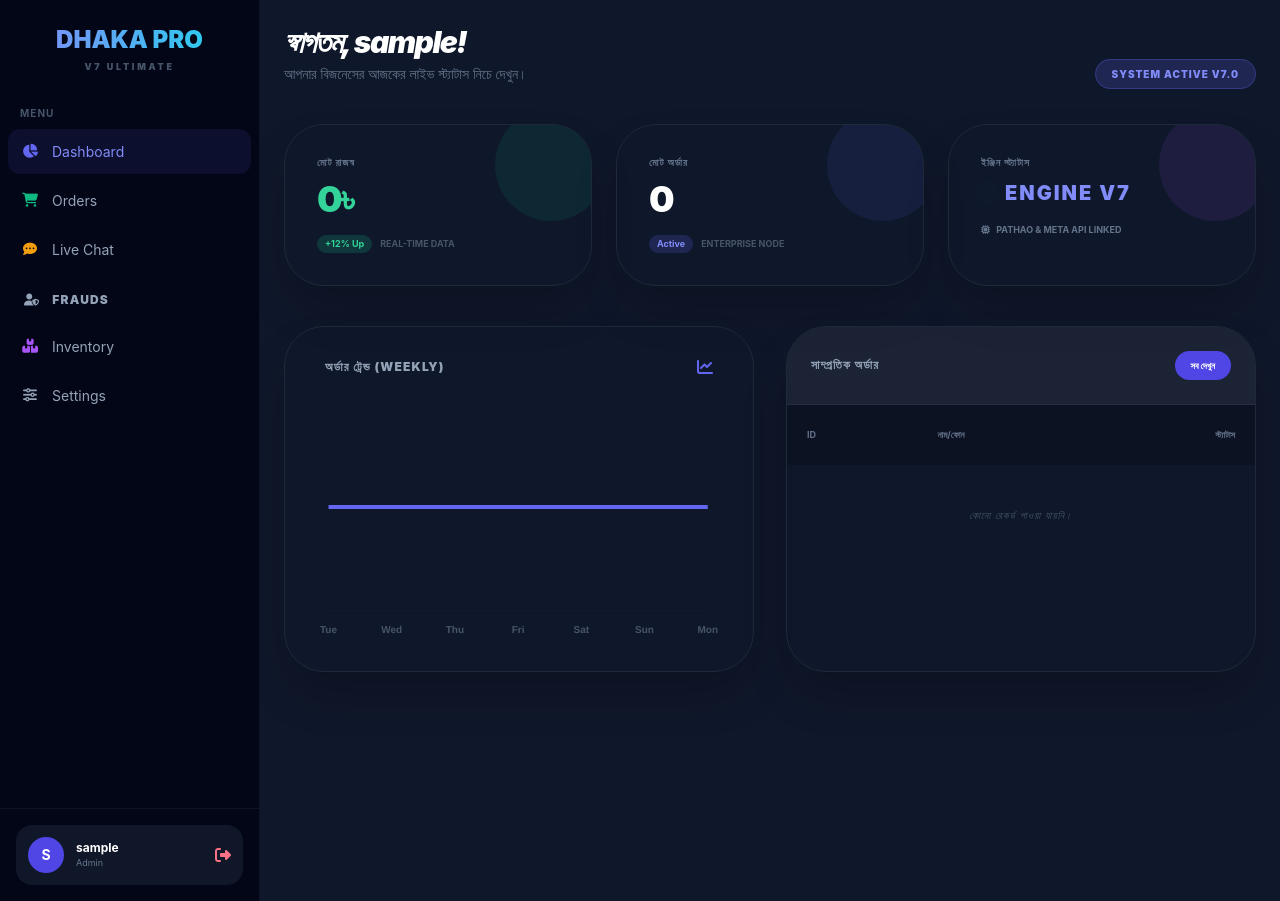
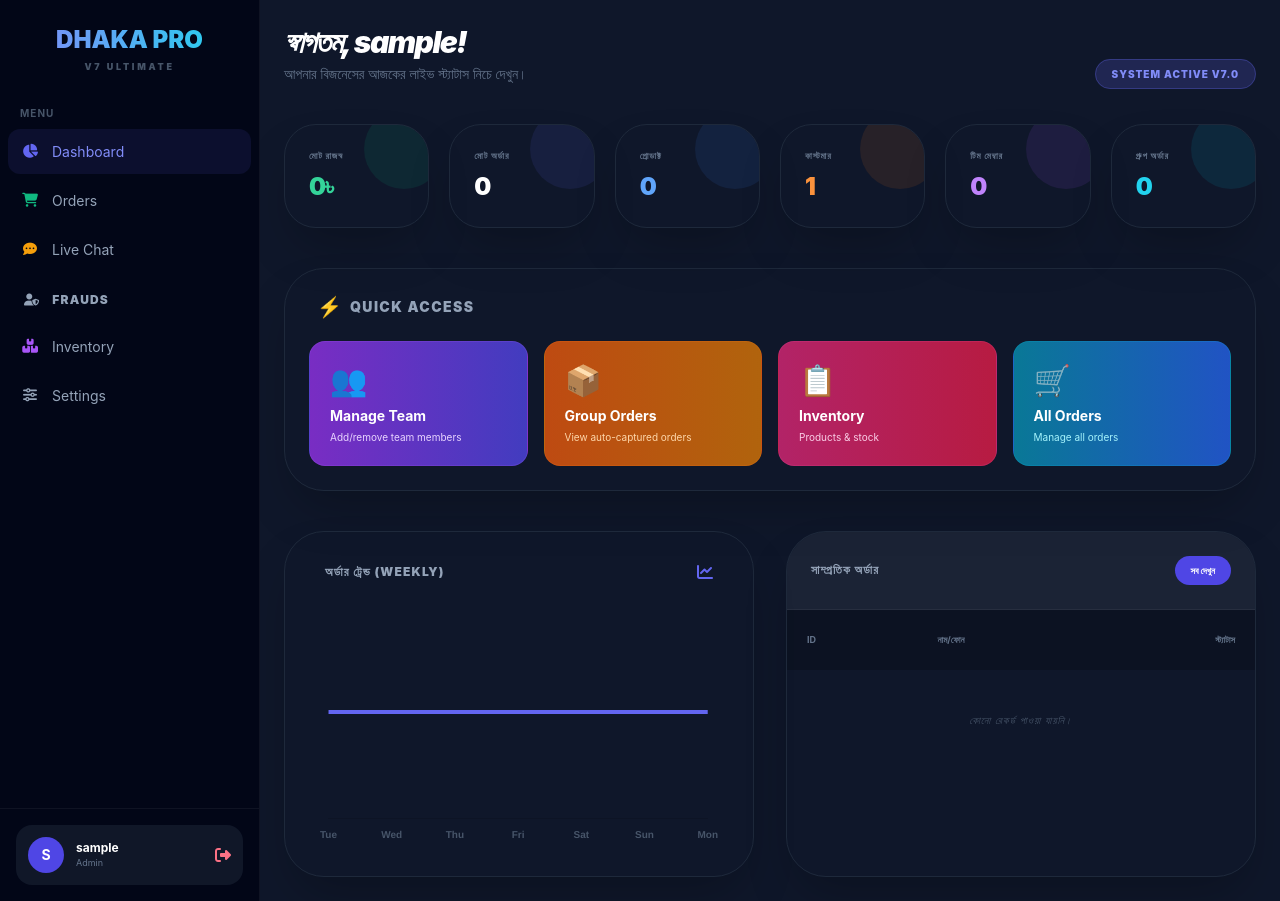
Before and after one commit to printthp/Dhaka-exclusive-sms-bot-wp-msg, a Flask app: page /admin in a window 1280 px wide. Run offline with Flask 2, Linux system fonts and the light colour scheme; the visitor is signed in with stand-in values (Sample User, id 1); data comes from the database, SQL or seed files in the repository; data that the repository does not hold is empty; some libraries are stand-ins or nearby versions.

Commit message:
Update dashboard.html

```diff
--- a/templates/dashboard.html
+++ b/templates/dashboard.html
@@ -15,43 +15,82 @@
     </div>
 </div>
 
-<!-- ২. স্ট্যাটাস কার্ডস -->
-<div class="grid grid-cols-1 md:grid-cols-3 gap-6 mb-10">
+<!-- স্ট্যাটাস কার্ডস (6 cards) -->
+<div class="grid grid-cols-1 md:grid-cols-3 lg:grid-cols-6 gap-5 mb-10">
     <!-- Revenue Card -->
-    <div class="glass p-8 rounded-[2.5rem] shadow-2xl relative overflow-hidden group border border-slate-800 hover:border-emerald-500/30 transition-all duration-500">
-        <div class="absolute -right-4 -top-4 w-28 h-28 bg-emerald-500/10 rounded-full group-hover:scale-150 transition-all duration-700"></div>
-        <p class="text-[10px] text-slate-500 uppercase font-black tracking-widest leading-none">মোট রাজস্ব</p>
-        <h2 class="text-4xl font-black mt-3 text-emerald-400 tracking-tighter">{{ "{:,.0f}".format(analytics.total_revenue) }}৳</h2>
-        <div class="mt-4 flex items-center gap-2">
-            <span class="bg-emerald-500/20 text-emerald-400 text-[9px] font-bold px-2 py-0.5 rounded-full">+12% Up</span>
-            <span class="text-[9px] text-slate-600 font-bold uppercase">Real-time Data</span>
-        </div>
+    <div class="glass p-6 rounded-[2rem] shadow-2xl relative overflow-hidden group border border-slate-800 hover:border-emerald-500/30 transition-all duration-500">
+        <div class="absolute -right-4 -top-4 w-20 h-20 bg-emerald-500/10 rounded-full group-hover:scale-150 transition-all duration-700"></div>
+        <p class="text-[9px] text-slate-500 uppercase font-black tracking-widest">মোট রাজস্ব</p>
+        <h2 class="text-2xl font-black mt-2 text-emerald-400 tracking-tighter">{{ "{:,.0f}".format(analytics.total_revenue) }}৳</h2>
     </div>
 
     <!-- Orders Card -->
-    <div class="glass p-8 rounded-[2.5rem] shadow-2xl relative overflow-hidden group border border-slate-800 hover:border-indigo-500/30 transition-all duration-500">
-        <div class="absolute -right-4 -top-4 w-28 h-28 bg-indigo-500/10 rounded-full group-hover:scale-150 transition-all duration-700"></div>
-        <p class="text-[10px] text-slate-500 uppercase font-black tracking-widest leading-none">মোট অর্ডার</p>
-        <h2 class="text-4xl font-black mt-3 text-white tracking-tighter">{{ analytics.total_orders }}</h2>
-        <div class="mt-4 flex items-center gap-2">
-            <span class="bg-indigo-500/20 text-indigo-400 text-[9px] font-bold px-2 py-0.5 rounded-full">Active</span>
-            <span class="text-[9px] text-slate-600 font-bold uppercase">Enterprise Node</span>
-        </div>
+    <div class="glass p-6 rounded-[2rem] shadow-2xl relative overflow-hidden group border border-slate-800 hover:border-indigo-500/30 transition-all duration-500">
+        <div class="absolute -right-4 -top-4 w-20 h-20 bg-indigo-500/10 rounded-full group-hover:scale-150 transition-all duration-700"></div>
+        <p class="text-[9px] text-slate-500 uppercase font-black tracking-widest">মোট অর্ডার</p>
+        <h2 class="text-2xl font-black mt-2 text-white tracking-tighter">{{ analytics.total_orders }}</h2>
     </div>
 
-    <!-- Health Card -->
-    <div class="glass p-8 rounded-[2.5rem] shadow-2xl relative overflow-hidden group border border-slate-800 hover:border-purple-500/30 transition-all duration-500">
-        <div class="absolute -right-4 -top-4 w-28 h-28 bg-purple-500/10 rounded-full group-hover:scale-150 transition-all duration-700"></div>
-        <p class="text-[10px] text-slate-500 uppercase font-black tracking-widest leading-none">ইঞ্জিন স্ট্যাটাস</p>
-        <div class="flex items-center mt-3 gap-3">
-             <div class="w-3 h-3 bg-emerald-500 rounded-full animate-ping"></div>
-             <h2 class="text-xl font-black text-indigo-400 tracking-widest uppercase">Engine V7</h2>
-        </div>
-        <p class="text-[9px] text-slate-500 font-bold mt-4 uppercase"><i class="fa-solid fa-microchip mr-1"></i> Pathao & Meta API Linked</p>
+    <!-- Products Card -->
+    <div class="glass p-6 rounded-[2rem] shadow-2xl relative overflow-hidden group border border-slate-800 hover:border-blue-500/30 transition-all duration-500">
+        <div class="absolute -right-4 -top-4 w-20 h-20 bg-blue-500/10 rounded-full group-hover:scale-150 transition-all duration-700"></div>
+        <p class="text-[9px] text-slate-500 uppercase font-black tracking-widest">প্রোডাক্ট</p>
+        <h2 class="text-2xl font-black mt-2 text-blue-400 tracking-tighter">{{ total_products }}</h2>
+    </div>
+
+    <!-- Customers Card -->
+    <div class="glass p-6 rounded-[2rem] shadow-2xl relative overflow-hidden group border border-slate-800 hover:border-orange-500/30 transition-all duration-500">
+        <div class="absolute -right-4 -top-4 w-20 h-20 bg-orange-500/10 rounded-full group-hover:scale-150 transition-all duration-700"></div>
+        <p class="text-[9px] text-slate-500 uppercase font-black tracking-widest">কাস্টমার</p>
+        <h2 class="text-2xl font-black mt-2 text-orange-400 tracking-tighter">{{ users|length }}</h2>
+    </div>
+
+    <!-- Team Members Card (NEW) -->
+    <div class="glass p-6 rounded-[2rem] shadow-2xl relative overflow-hidden group border border-slate-800 hover:border-purple-500/30 transition-all duration-500">
+        <div class="absolute -right-4 -top-4 w-20 h-20 bg-purple-500/10 rounded-full group-hover:scale-150 transition-all duration-700"></div>
+        <p class="text-[9px] text-slate-500 uppercase font-black tracking-widest">টিম মেম্বার</p>
+        <h2 class="text-2xl font-black mt-2 text-purple-400 tracking-tighter">{{ team_count }}</h2>
+    </div>
+
+    <!-- Group Orders Card (NEW) -->
+    <div class="glass p-6 rounded-[2rem] shadow-2xl relative overflow-hidden group border border-slate-800 hover:border-cyan-500/30 transition-all duration-500">
+        <div class="absolute -right-4 -top-4 w-20 h-20 bg-cyan-500/10 rounded-full group-hover:scale-150 transition-all duration-700"></div>
+        <p class="text-[9px] text-slate-500 uppercase font-black tracking-widest">গ্রুপ অর্ডার</p>
+        <h2 class="text-2xl font-black mt-2 text-cyan-400 tracking-tighter">{{ group_orders_count }}</h2>
     </div>
 </div>
 
-<!-- ৩. ডাইনামিক গ্রাফ ও টেবিল -->
+<!-- Quick Access Cards -->
+<div class="glass p-6 rounded-[2.5rem] shadow-2xl border border-slate-800 mb-10">
+    <div class="flex items-center gap-2 mb-5 px-2">
+        <span class="text-xl">⚡</span>
+        <h3 class="font-black text-sm uppercase tracking-widest text-slate-400">Quick Access</h3>
+    </div>
+    <div class="grid grid-cols-1 md:grid-cols-2 lg:grid-cols-4 gap-4">
+        <a href="/admin/team" class="group p-5 rounded-2xl bg-gradient-to-r from-purple-600/80 to-indigo-600/80 hover:from-purple-500 hover:to-indigo-500 transition-all duration-300 border border-purple-500/20 hover:scale-[1.02]">
+            <div class="text-3xl mb-2">👥</div>
+            <div class="font-bold text-white text-sm">Manage Team</div>
+            <div class="text-[10px] text-purple-200 mt-1">Add/remove team members</div>
+        </a>
+        <a href="/admin/group-orders" class="group p-5 rounded-2xl bg-gradient-to-r from-orange-600/80 to-amber-600/80 hover:from-orange-500 hover:to-amber-500 transition-all duration-300 border border-orange-500/20 hover:scale-[1.02]">
+            <div class="text-3xl mb-2">📦</div>
+            <div class="font-bold text-white text-sm">Group Orders</div>
+            <div class="text-[10px] text-orange-200 mt-1">View auto-captured orders</div>
+        </a>
+        <a href="/admin?tab=inventory" class="group p-5 rounded-2xl bg-gradient-to-r from-pink-600/80 to-rose-600/80 hover:from-pink-500 hover:to-rose-500 transition-all duration-300 border border-pink-500/20 hover:scale-[1.02]">
+            <div class="text-3xl mb-2">📋</div>
+            <div class="font-bold text-white text-sm">Inventory</div>
+            <div class="text-[10px] text-pink-200 mt-1">Products & stock</div>
+        </a>
+        <a href="/admin?tab=orders" class="group p-5 rounded-2xl bg-gradient-to-r from-cyan-600/80 to-blue-600/80 hover:from-cyan-500 hover:to-blue-500 transition-all duration-300 border border-cyan-500/20 hover:scale-[1.02]">
+            <div class="text-3xl mb-2">🛒</div>
+            <div class="font-bold text-white text-sm">All Orders</div>
+            <div class="text-[10px] text-cyan-200 mt-1">Manage all orders</div>
+        </a>
+    </div>
+</div>
+
+<!-- ডাইনামিক গ্রাফ ও টেবিল -->
 <div class="grid grid-cols-1 md:grid-cols-2 gap-8">
     <!-- Sales Graph -->
     <div class="glass p-8 rounded-[2.5rem] shadow-2xl border border-slate-800">
```
